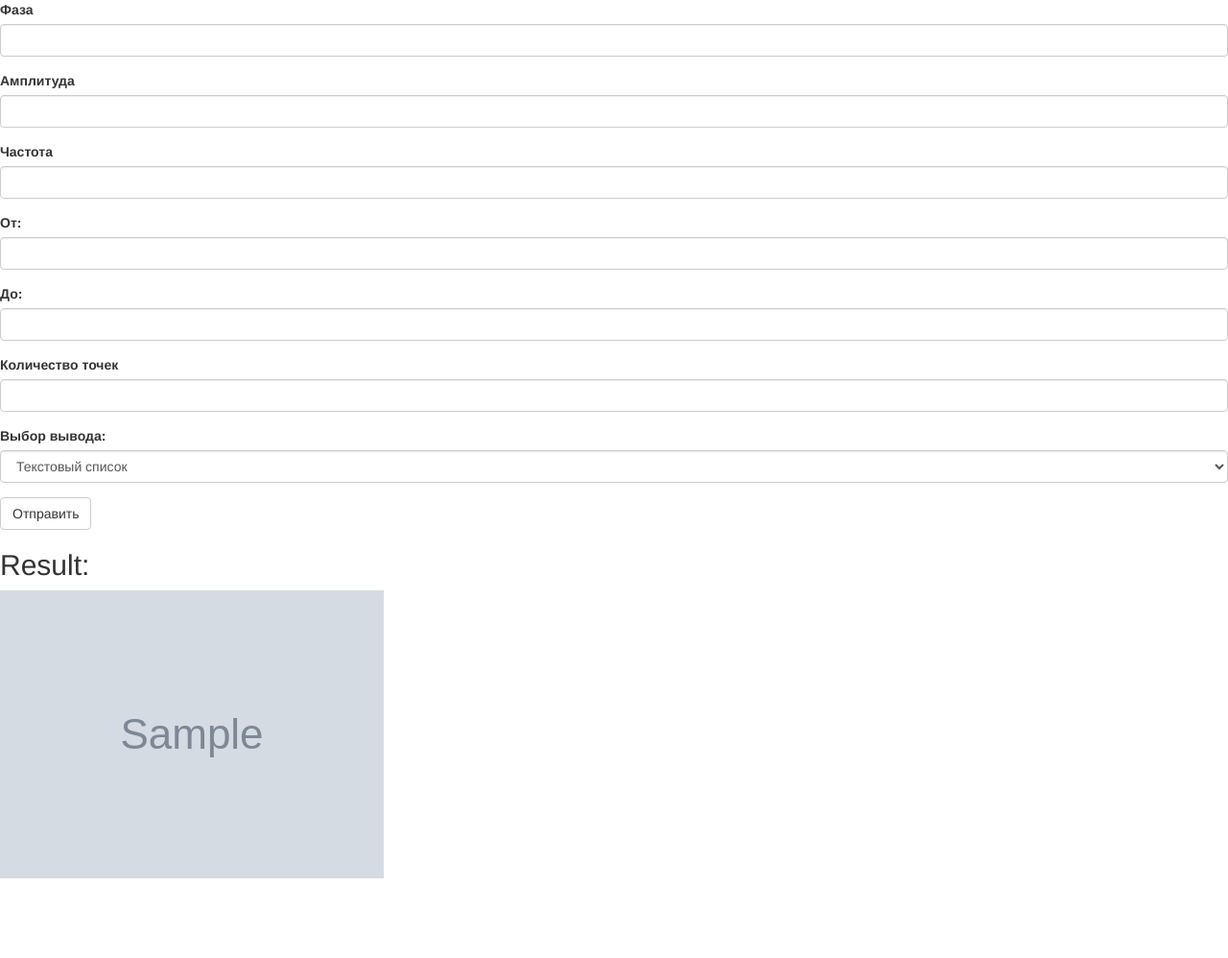
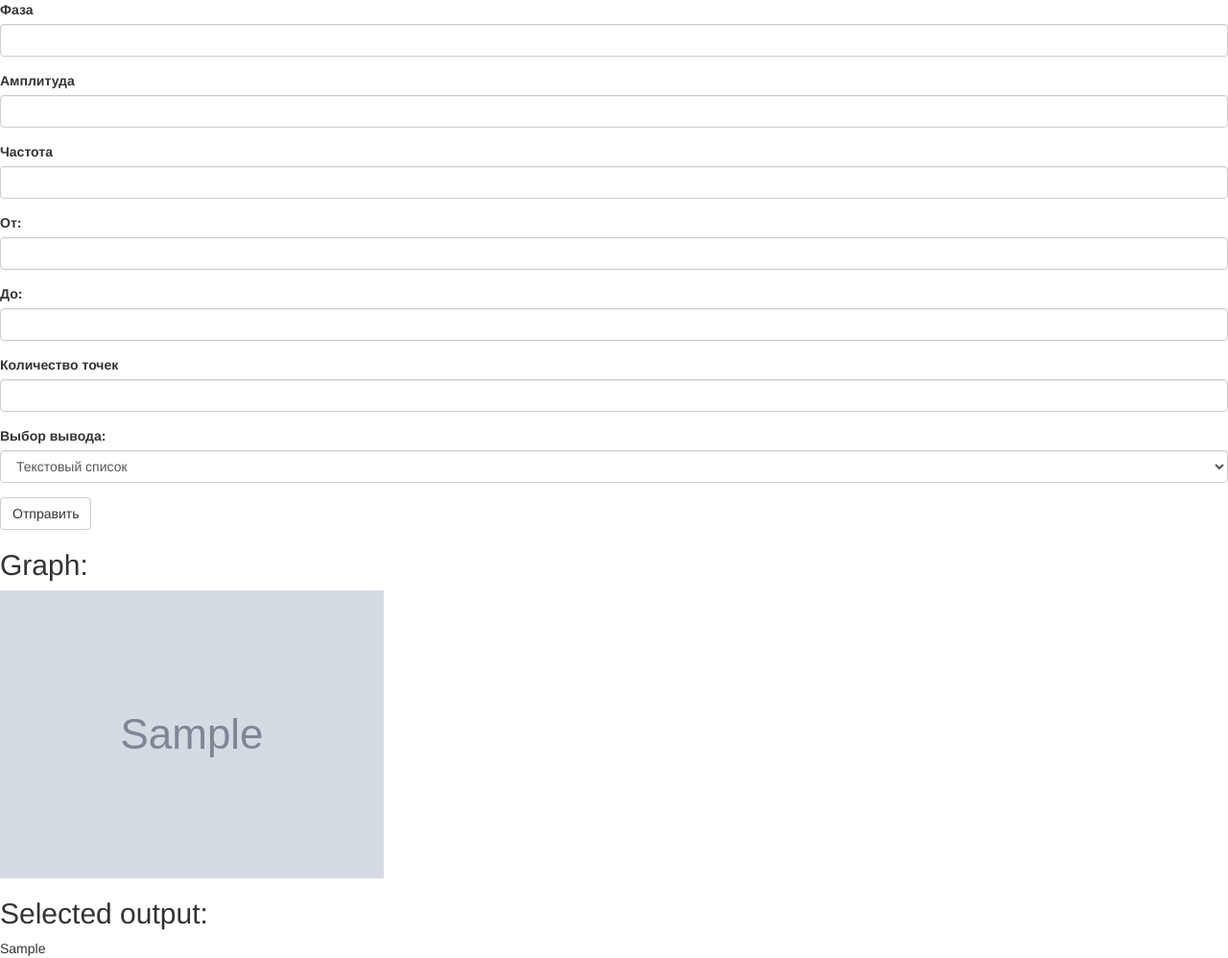
Before and after one commit to krikuff/webservices_lab_5, a Flask app: template flaskapp/templates/sin.html in a window 1280 px wide. Shown: the whole page at 96% size. Before the commit the page ends 915 px from the top, so only its background shows below. Run offline with Flask 2, Linux system fonts and the light colour scheme; the template is opened without the code that fills it: values that come from a table or form of the project are taken from there, most other values are stand-ins (such as "Sample title", 1, 10 or a date in 2020); grey boxes marked "Sample" are stand-in pictures; some libraries are stand-ins or nearby versions.

Commit message:
Add user selected output data

```diff
--- a/flaskapp/templates/sin.html
+++ b/flaskapp/templates/sin.html
@@ -4,8 +4,15 @@
 {% block content %}
 
 {{ wtf.quick_form(form, method='post', enctype="multipart/form-data",action="sin") }}
-    <h2>Result:</h2>
+
 {% if img_url %}
-    <img src="{{ img_url }}">
+<h2>Graph:</h2>
+<img src="{{ img_url }}">
 {% endif %}
+
+{% if selected_output %}
+<h2>Selected output:</h2>
+    {{ selected_output }}
+{% endif %}
+
 {% endblock %}
```
